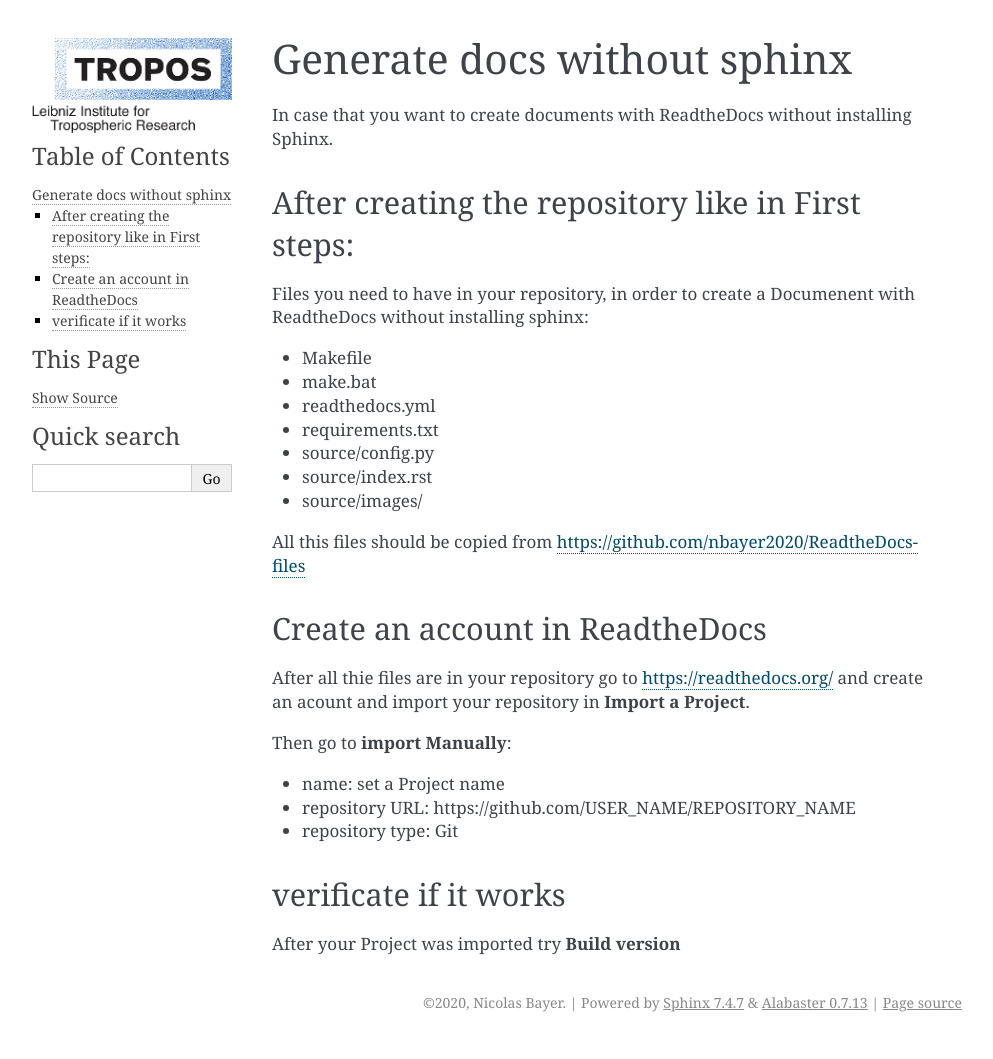
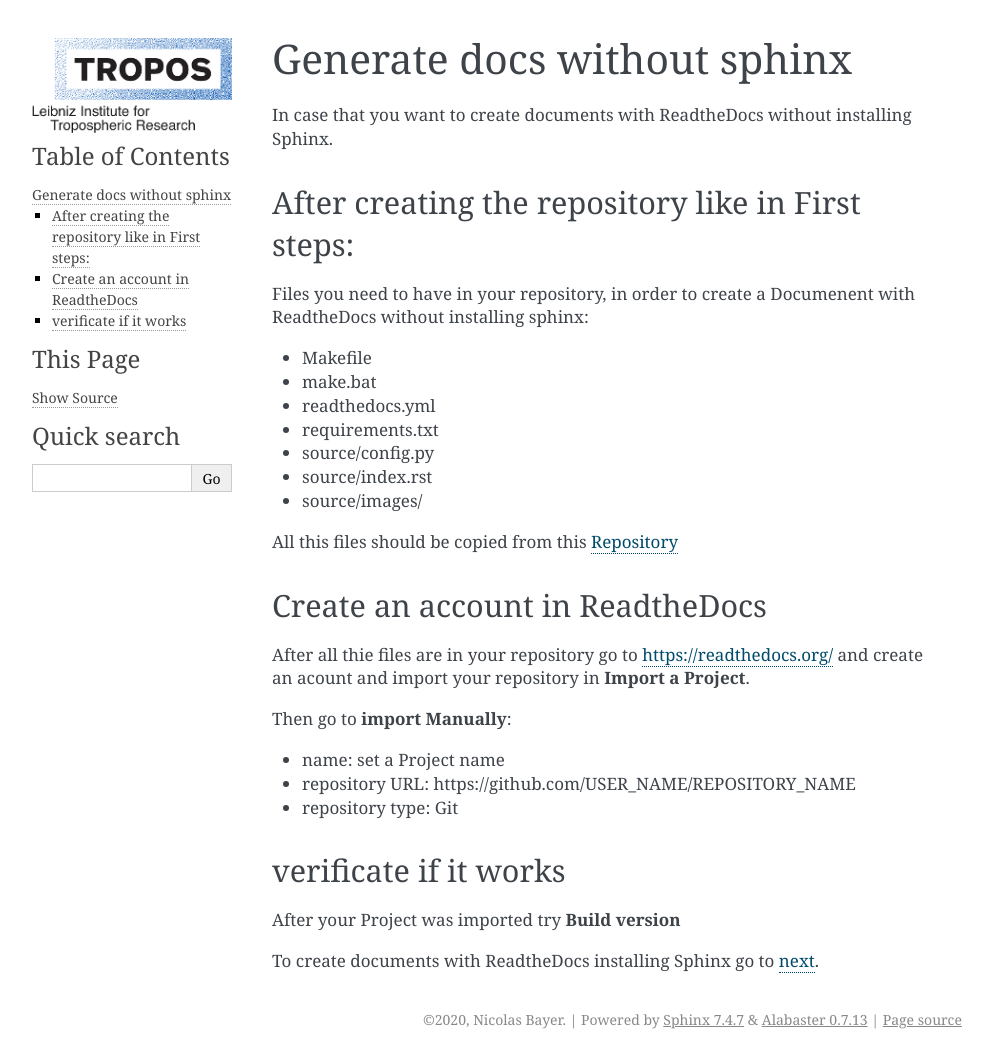
Before and after one commit to nbayer2020/Simple-GitHub-repo-and-ReadTheDocs-set-up-Guide, a Sphinx documentation site: the page built from source/read_the_docs.md, in a window 1280 px wide. Shown: the whole page, without its empty margins (148-1141 px from the left). Built offline with Sphinx 7.4.7, drawn with Linux system fonts in a browser that asks for light colours.

Commit message:
Update read_the_docs.md

```diff
--- a/source/read_the_docs.md
+++ b/source/read_the_docs.md
@@ -15,7 +15,7 @@
 * source/index.rst
 * source/images/
 
-All this files should be copied from [https://github.com/nbayer2020/ReadtheDocs-files](https://github.com/nbayer2020/ReadtheDocs-files)
+All this files should be copied from this [Repository](https://github.com/nbayer2020/ReadtheDocs-files)
 
 ## Create an account in ReadtheDocs
 
@@ -29,3 +29,5 @@
 
 ## verificate if it works
 After your Project was imported try **Build version**
+
+To create documents with ReadtheDocs installing Sphinx go to [next](https://simple-github-repo-and-readthedocs-set-up-guide.readthedocs.io/en/latest/docs_with_sphinx_and_rtd.html).
```
